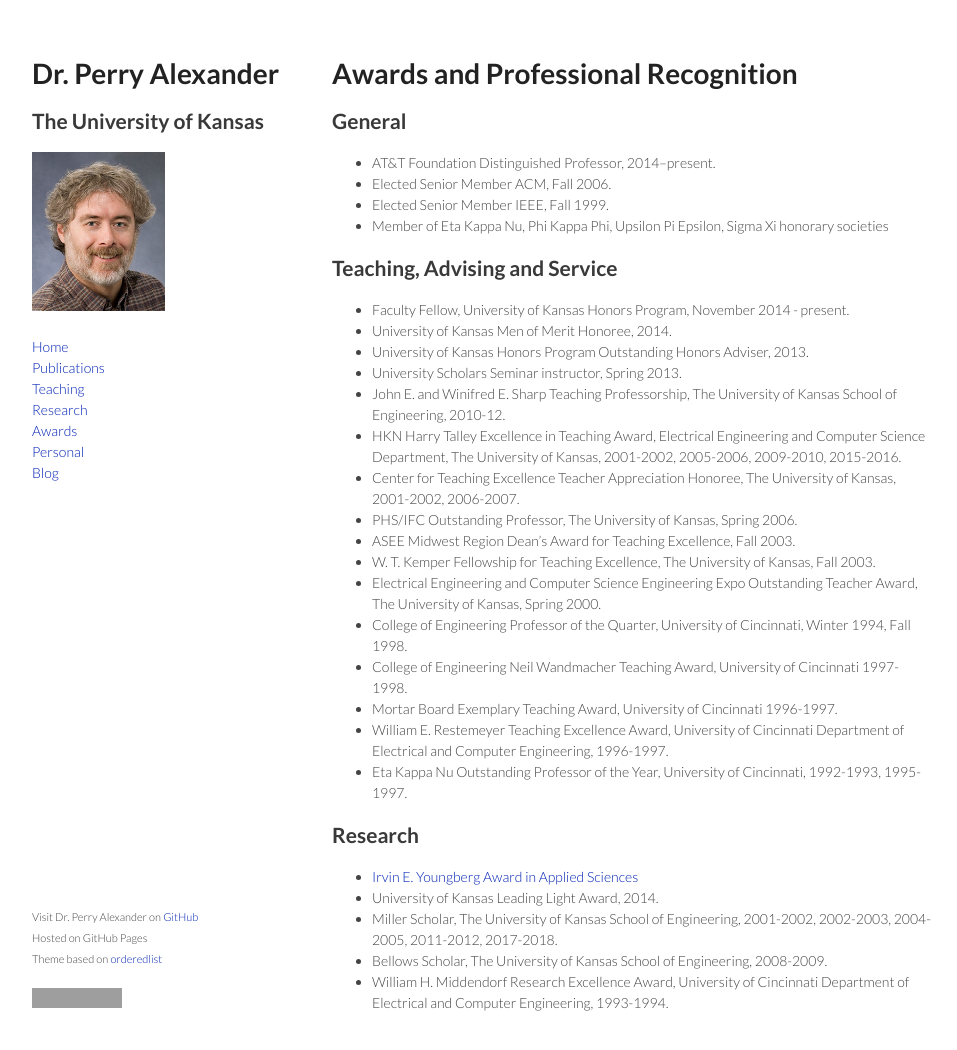
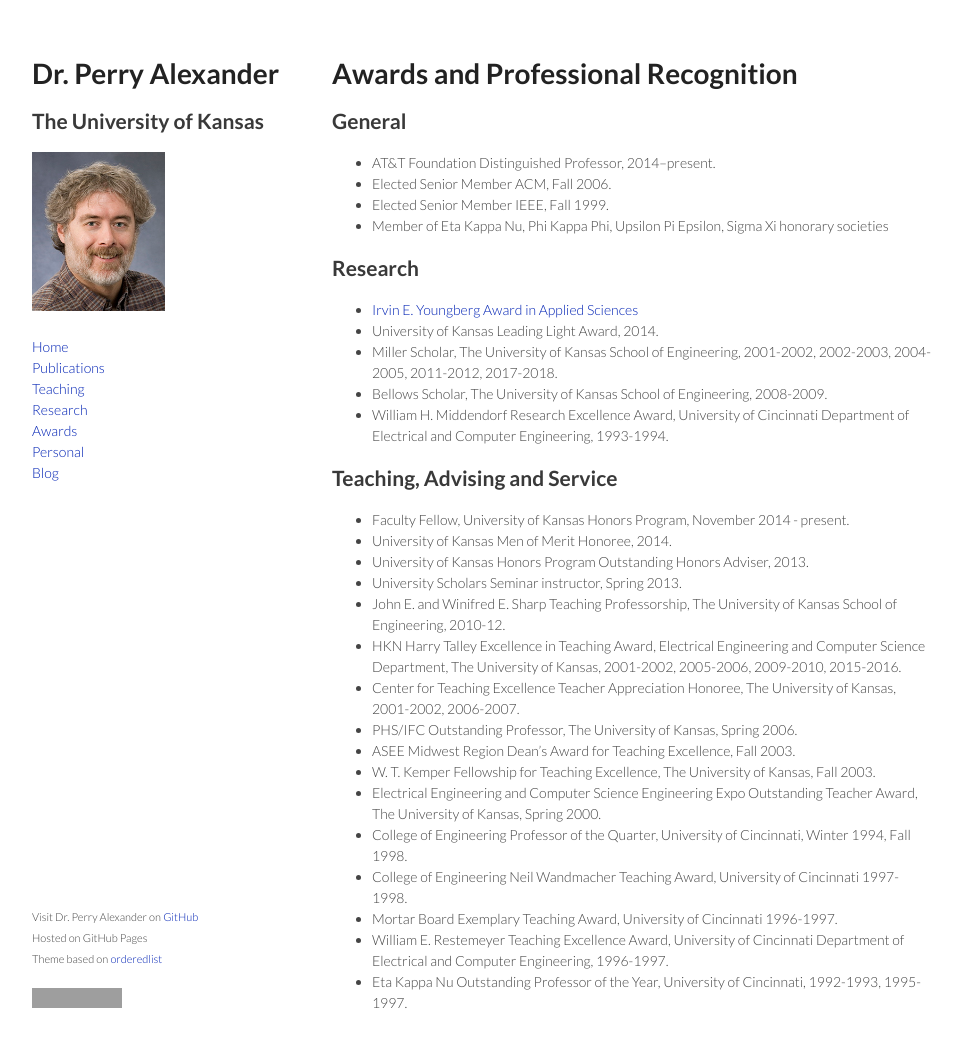
Before and after one commit to palexand/palexand.github.io, a Jekyll site: the page built from awards.md, in a window 1280 px wide and 1083 px high. Shown: the top 1050 px of the window, without its empty margins (158-1115 px from the left). Built offline with Jekyll 4.4.1, drawn with Linux system fonts in a browser that asks for light colours; grey boxes are pictures that could not be loaded.

Commit message:
formatting

```diff
--- a/awards.md
+++ b/awards.md
@@ -8,31 +8,47 @@ title: Awards
 * AT&T Foundation Distinguished Professor, 2014--present.
 * Elected Senior Member ACM, Fall 2006.
 * Elected Senior Member IEEE, Fall 1999.
-* Member of Eta Kappa Nu, Phi Kappa Phi, Upsilon Pi Epsilon, Sigma Xi honorary societies
-
-## Teaching, Advising and Service
-
-* Faculty Fellow, University of Kansas Honors Program, November 2014 - present.
-* University of Kansas Men of Merit Honoree, 2014.
-* University of Kansas Honors Program Outstanding Honors Adviser, 2013.
-* University Scholars Seminar instructor, Spring 2013.
-* John E. and Winifred E. Sharp Teaching Professorship, The University of Kansas School of Engineering, 2010-12.
-* HKN Harry Talley Excellence in Teaching Award, Electrical Engineering and Computer Science Department, The University of Kansas, 2001-2002, 2005-2006, 2009-2010, 2015-2016.
-* Center for Teaching Excellence Teacher Appreciation Honoree, The University of Kansas, 2001-2002, 2006-2007.
-* PHS/IFC Outstanding Professor, The University of Kansas, Spring 2006.
-* ASEE Midwest Region Dean's Award for Teaching Excellence, Fall 2003.
-* W. T. Kemper Fellowship for Teaching Excellence, The University of Kansas, Fall 2003.
-* Electrical Engineering and Computer Science Engineering Expo Outstanding Teacher Award, The University of Kansas, Spring 2000.
-* College of Engineering Professor of the Quarter, University of Cincinnati, Winter 1994, Fall 1998.
-* College of Engineering Neil Wandmacher Teaching Award, University of Cincinnati 1997-1998.
-* Mortar Board Exemplary Teaching Award, University of Cincinnati 1996-1997.
-* William E. Restemeyer Teaching Excellence Award, University of Cincinnati Department of Electrical and Computer Engineering, 1996-1997.
-* Eta Kappa Nu Outstanding Professor of the Year, University of Cincinnati, 1992-1993, 1995-1997.
+* Member of Eta Kappa Nu, Phi Kappa Phi, Upsilon Pi Epsilon, Sigma Xi
+  honorary societies
 
 ## Research
 
 * [Irvin E. Youngberg Award in Applied Sciences](https://news.ku.edu/four-named-recipients-higuchi-ku-endowment-research-achievement-awards-0?utm_source=KU+Today+Newsletter+List&utm_campaign=16417d0783-EMAIL_CAMPAIGN_2019_12_05_04_03&utm_medium=email&utm_term=0_ec834ed00f-16417d0783-278650153)
 * University of Kansas Leading Light Award, 2014.
-* Miller Scholar, The University of Kansas School of Engineering, 2001-2002, 2002-2003, 2004-2005, 2011-2012, 2017-2018.
+* Miller Scholar, The University of Kansas School of Engineering,
+  2001-2002, 2002-2003, 2004-2005, 2011-2012, 2017-2018.
 * Bellows Scholar, The University of Kansas School of Engineering, 2008-2009.
-* William H. Middendorf Research Excellence Award, University of Cincinnati Department of Electrical and Computer Engineering, 1993-1994.
+* William H. Middendorf Research Excellence Award, University of
+  Cincinnati Department of Electrical and Computer Engineering,
+  1993-1994.
+
+## Teaching, Advising and Service
+
+* Faculty Fellow, University of Kansas Honors Program, November 2014 -
+  present.
+* University of Kansas Men of Merit Honoree, 2014.
+* University of Kansas Honors Program Outstanding Honors Adviser, 2013.
+* University Scholars Seminar instructor, Spring 2013.
+* John E. and Winifred E. Sharp Teaching Professorship, The University
+  of Kansas School of Engineering, 2010-12.
+* HKN Harry Talley Excellence in Teaching Award, Electrical
+  Engineering and Computer Science Department, The University of
+  Kansas, 2001-2002, 2005-2006, 2009-2010, 2015-2016.
+* Center for Teaching Excellence Teacher Appreciation Honoree, The
+  University of Kansas, 2001-2002, 2006-2007.
+* PHS/IFC Outstanding Professor, The University of Kansas, Spring 2006.
+* ASEE Midwest Region Dean's Award for Teaching Excellence, Fall 2003.
+* W. T. Kemper Fellowship for Teaching Excellence, The University of
+  Kansas, Fall 2003.
+* Electrical Engineering and Computer Science Engineering Expo
+  Outstanding Teacher Award, The University of Kansas, Spring 2000.
+* College of Engineering Professor of the Quarter, University of
+  Cincinnati, Winter 1994, Fall 1998.
+* College of Engineering Neil Wandmacher Teaching Award, University of
+  Cincinnati 1997-1998.
+* Mortar Board Exemplary Teaching Award, University of Cincinnati 1996-1997.
+* William E. Restemeyer Teaching Excellence Award, University of
+  Cincinnati Department of Electrical and Computer Engineering,
+  1996-1997.
+* Eta Kappa Nu Outstanding Professor of the Year, University of
+  Cincinnati, 1992-1993, 1995-1997.
```
